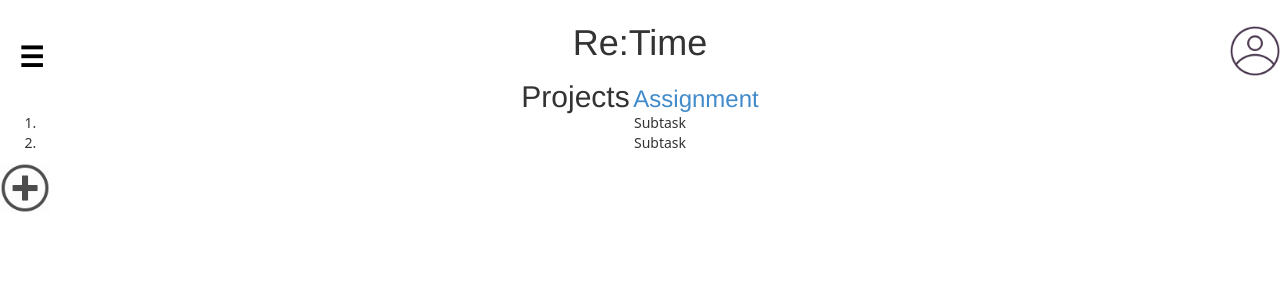
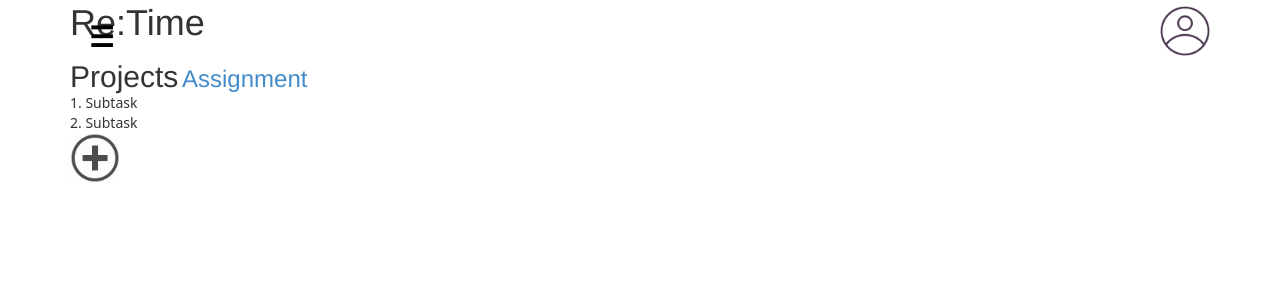
Before and after one commit to jessicajyeung/retime, a PHP site: page / in a window 1280 px wide. Shown: the top 300 px of the page. Run offline with PHP 8.4, Linux system fonts and the light colour scheme.

Commit message:
Update main.css

```diff
--- a/static/css/main.css
+++ b/static/css/main.css
@@ -13,12 +13,12 @@ header{
   line-height:60px;
 }
 
-h1, h2, h3, .container, #new{
+h1, h2, h3, #new{
   text-align: center;
   display: inline;
 }
 
-.micro ol {
+ol {
   display: inline;
   list-style-position:inside;
 }
```
